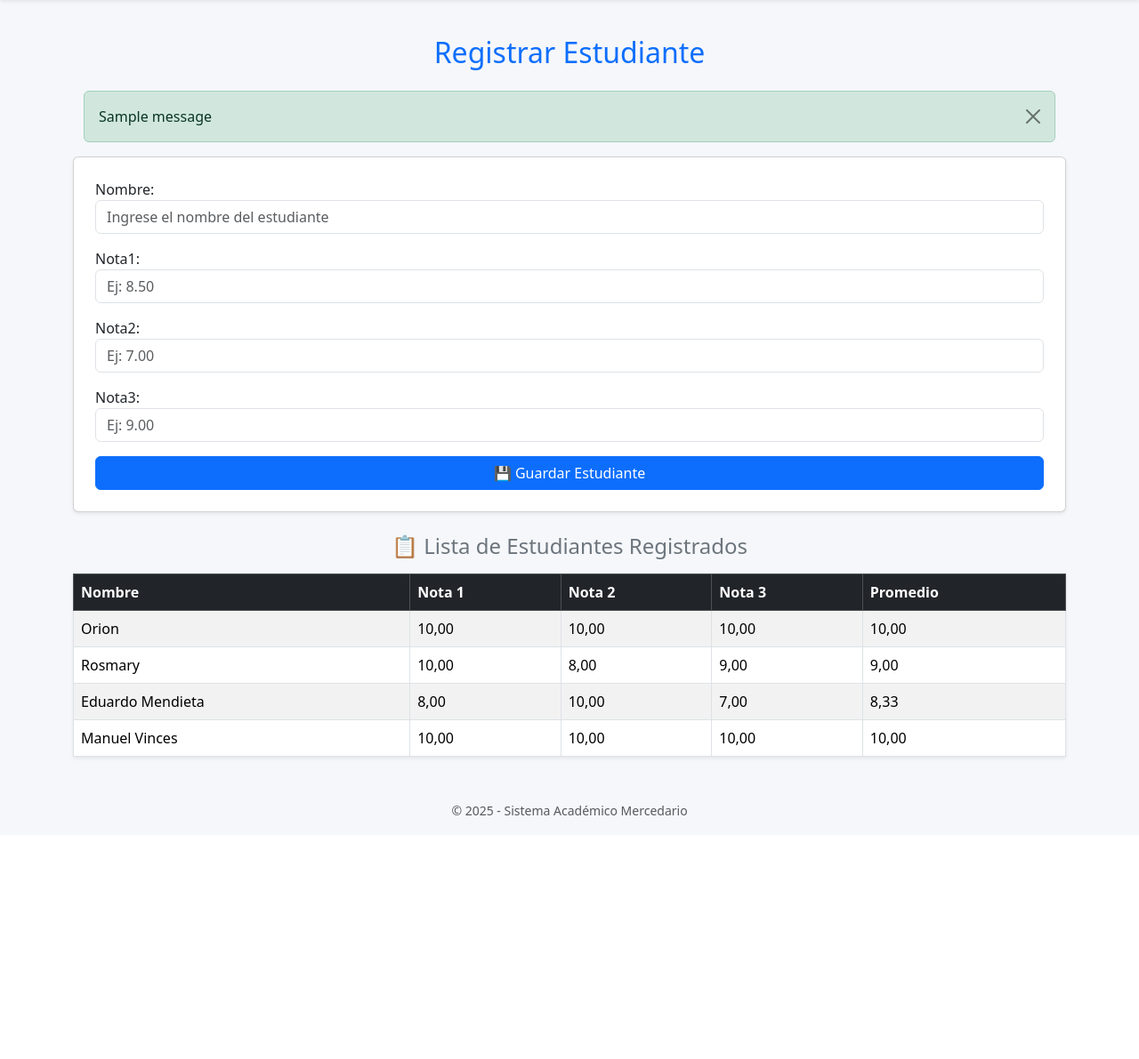
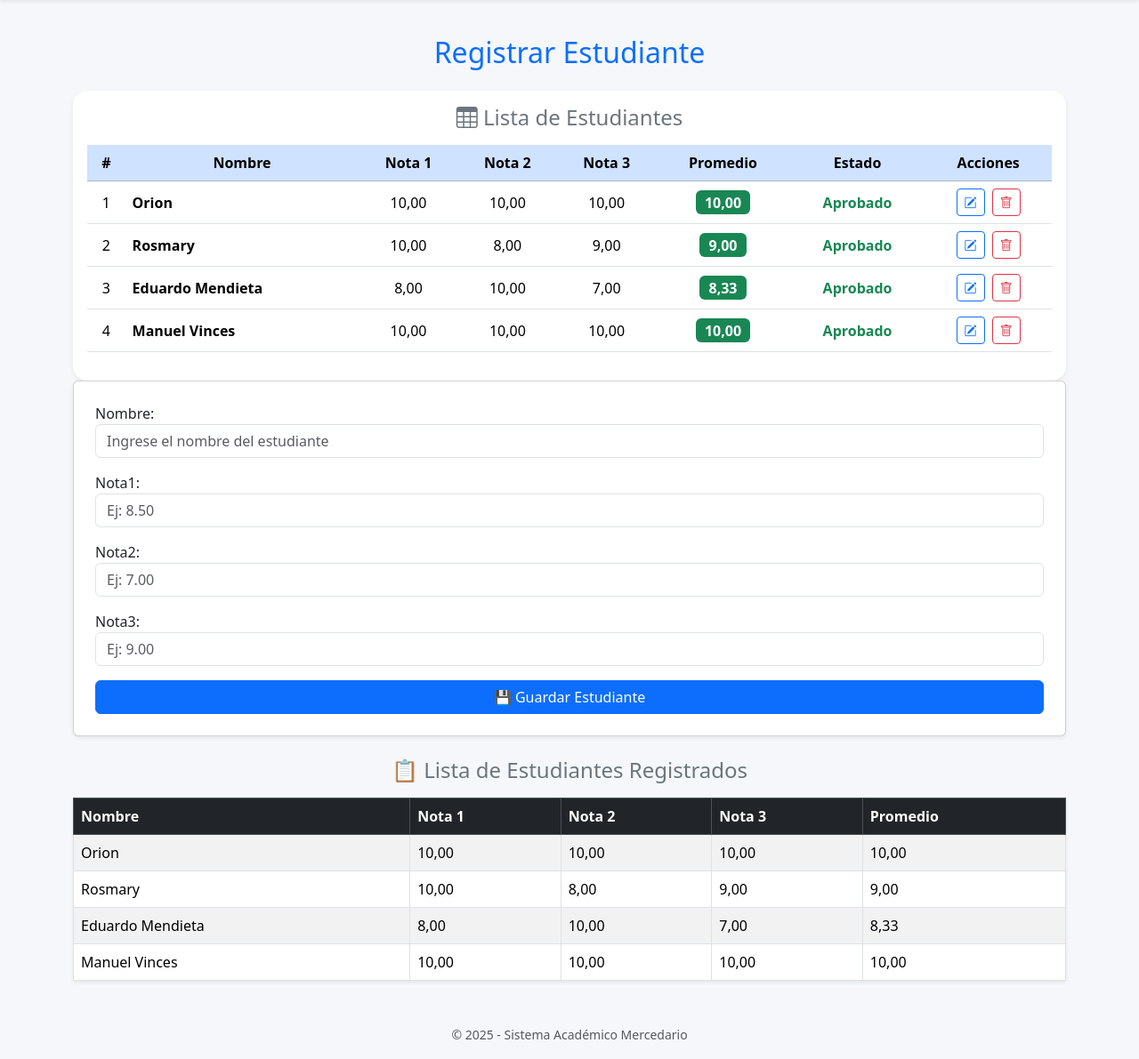
Before and after one commit to profemercedario1/sistema_mercedario, a Django app: page /registrar/ in a window 1280 px wide. Shown: the part 56-1247 px from the top of the page at 89% size. Before the commit the page ends 973 px from the top, so only its background shows below. Run offline with Django 5.2, Linux system fonts and the light colour scheme; a user stored in the database is signed in; data comes from the database, SQL or seed files in the repository; one stand-in notice (Sample message) is shown.

Commit message:
💅 Mejora visual de tabla de estudiantes con Bootstrap e íconos

```diff
--- a/estudiantes/templates/base.html
+++ b/estudiantes/templates/base.html
@@ -56,5 +56,11 @@
     <footer class="text-center text-muted mt-5 mb-3">
         <small>© 2025 - Sistema Académico Mercedario</small>
     </footer>
+    <style>
+    tr:hover {
+        background-color: #f0f8ff !important;
+        transition: 0.2s ease-in-out;
+    }
+</style>
 </body>
 </html>
--- a/estudiantes/templates/estudiantes/registrar_estudiante.html
+++ b/estudiantes/templates/estudiantes/registrar_estudiante.html
@@ -7,14 +7,84 @@
 
 <!-- Mensajes de éxito/error -->
 {% if messages %}
-<div class="container mb-3">
-    {% for message in messages %}
-    <div class="alert alert-{{ message.tags }} alert-dismissible fade show" role="alert">
-        {{ message }}
-        <button type="button" class="btn-close" data-bs-dismiss="alert"></button>
+<!-- 🔹 Tabla mejorada -->
+<div class="card mt-4 shadow-sm border-0 rounded-4">
+    <div class="card-body">
+        <h4 class="text-center text-secondary mb-3">
+            <i class="bi bi-table"></i> Lista de Estudiantes
+        </h4>
+
+        {% if estudiantes %}
+        <div class="table-responsive">
+            <table class="table table-hover align-middle text-center">
+                <thead class="table-primary">
+                    <tr>
+                        <th>#</th>
+                        <th>Nombre</th>
+                        <th>Nota 1</th>
+                        <th>Nota 2</th>
+                        <th>Nota 3</th>
+                        <th>Promedio</th>
+                        <th>Estado</th>
+                        <th>Acciones</th>
+                    </tr>
+                </thead>
+                <tbody>
+                    {% for estudiante in estudiantes %}
+                    <tr>
+                        <td>{{ forloop.counter }}</td>
+                        <td class="text-start fw-semibold">{{ estudiante.nombre }}</td>
+                        <td>{{ estudiante.nota1 }}</td>
+                        <td>{{ estudiante.nota2 }}</td>
+                        <td>{{ estudiante.nota3 }}</td>
+
+                        <!-- 🔹 Promedio con color dinámico -->
+                        <td>
+                            {% if estudiante.promedio >= 7 %}
+                                <span class="badge bg-success fs-6">{{ estudiante.promedio }}</span>
+                            {% elif estudiante.promedio >= 5 %}
+                                <span class="badge bg-warning text-dark fs-6">{{ estudiante.promedio }}</span>
+                            {% else %}
+                                <span class="badge bg-danger fs-6">{{ estudiante.promedio }}</span>
+                            {% endif %}
+                        </td>
+
+                        <!-- 🔹 Estado -->
+                        <td>
+                            {% if estudiante.promedio >= 7 %}
+                                <span class="text-success fw-bold">Aprobado</span>
+                            {% elif estudiante.promedio >= 5 %}
+                                <span class="text-warning fw-bold">Regular</span>
+                            {% else %}
+                                <span class="text-danger fw-bold">Reprobado</span>
+                            {% endif %}
+                        </td>
+
+                        <!-- 🔹 Botones de acción -->
+                        <td>
+                            <a href="{% url 'editar_estudiante' estudiante.id %}" class="btn btn-outline-primary btn-sm me-1" title="Editar">
+                                <i class="bi bi-pencil-square"></i>
+                            </a>
+                            <a href="{% url 'eliminar_estudiante' estudiante.id %}"
+                               class="btn btn-outline-danger btn-sm"
+                               title="Eliminar"
+                               onclick="return confirm('¿Seguro que deseas eliminar a {{ estudiante.nombre }}?')">
+                                <i class="bi bi-trash"></i>
+                            </a>
+                        </td>
+                    </tr>
+                    {% endfor %}
+                </tbody>
+            </table>
+        </div>
+        {% else %}
+        <div class="alert alert-secondary text-center mt-3">
+            <i class="bi bi-info-circle"></i> No hay estudiantes registrados aún.
+        </div>
+        {% endif %}
     </div>
-    {% endfor %}
 </div>
+
 {% endif %}
 
 <!-- Formulario -->
```
